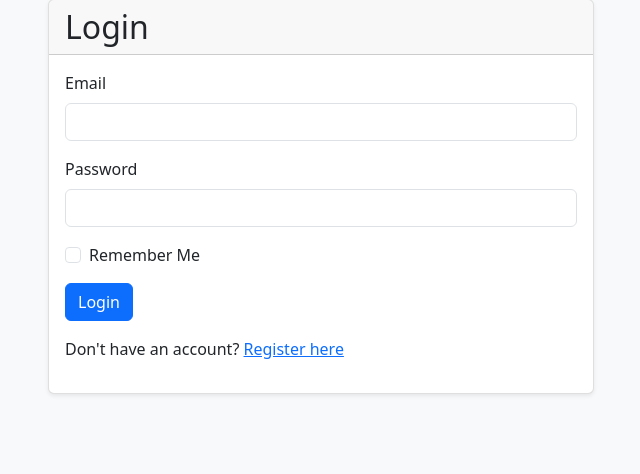
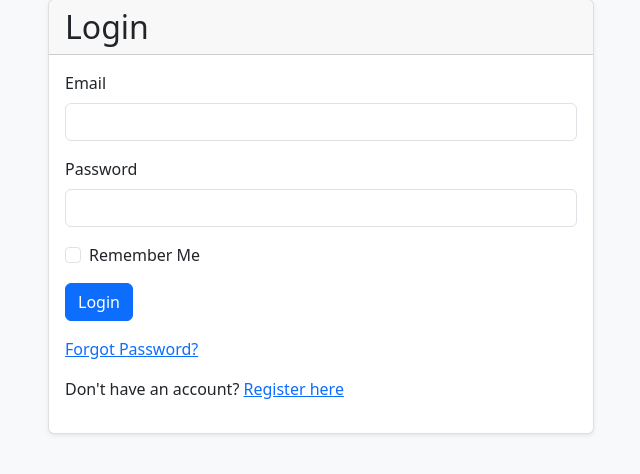
Before and after one commit to ThatDudeJude/Land_Guardian, a Flask app: a page that uses landguardian/app/templates/login.html in a window 1280 px wide. Shown: the part 81-555 px from the top of the page, without its empty margins (319-959 px from the left). Run offline with Flask 3, Linux system fonts and the light colour scheme.

Commit message:
Added password recovery system

```diff
--- a/landguardian/app/routes.py
+++ b/landguardian/app/routes.py
@@ -1,9 +1,11 @@
 from flask import Blueprint, render_template, request, redirect, url_for, jsonify, abort, flash, session
 from flask_login import login_user, logout_user, login_required, current_user
+from flask_mail import Message
 from datetime import datetime
 import re
+import logging
 
-from app import db
+from app import db, mail
 from app.models import LandParcel, User
 
 main_bp = Blueprint('main', __name__)
@@ -284,3 +286,103 @@ def settings():
         return redirect(url_for('main.settings'))
 
     return render_template('settings.html')
+
+@main_bp.route('/forgot-password', methods=['GET', 'POST'])
+def forgot_password():
+    """
+    Handle password reset requests with rate limiting.
+    """
+    # Rate limiting: 3 attempts per hour per IP
+    attempts_key = f"forgot_password_{request.remote_addr}"
+    attempts = session.get(attempts_key, [])
+    attempts = [t for t in attempts if datetime.utcnow().timestamp() - t < 3600]  # Remove old attempts
+
+    if len(attempts) >= 3:
+        flash('Too many reset attempts. Please try again later.', 'error')
+        return redirect(url_for('main.login'))
+
+    if request.method == 'POST':
+        email = request.form['email']
+        user = User.query.filter_by(email=email).first()
+
+        if user:
+            token = user.generate_reset_token()
+            reset_url = url_for('main.reset_password', token=token, _external=True)
+
+            msg = Message('Password Reset Request - LandGuardian',
+                         sender=app.config['MAIL_DEFAULT_SENDER'],
+                         recipients=[email])
+            msg.body = f'''Hello {user.name},
+
+You have requested to reset your password for your LandGuardian account.
+
+To reset your password, please click the following link:
+{reset_url}
+
+This link will expire in 1 hour for security reasons.
+
+If you did not request this password reset, please ignore this email. Your password will remain unchanged.
+
+For security reasons, please do not share this email with anyone.
+
+Best regards,
+The LandGuardian Team
+'''
+            try:
+                mail.send(msg)
+                flash('Password reset link has been sent to your email.', 'info')
+                logging.info(f'Password reset email sent to {email}')
+            except Exception as e:
+                flash('Error sending email. Please try again later.', 'error')
+                logging.error(f'Failed to send password reset email to {email}: {str(e)}')
+        else:
+            flash('If an account with that email exists, a password reset link has been sent.', 'info')
+
+        # Record attempt
+        attempts.append(datetime.utcnow().timestamp())
+        session[attempts_key] = attempts
+
+        return redirect(url_for('main.login'))
+
+    return render_template('forgot_password.html')
+
+@main_bp.route('/reset-password/<token>', methods=['GET', 'POST'])
+def reset_password(token):
+    """
+    Handle password reset with token validation.
+    """
+    user = User.verify_reset_token(token)
+    if not user:
+        flash('Invalid or expired reset token', 'error')
+        logging.warning(f'Invalid password reset attempt with token: {token[:10]}...')
+        return redirect(url_for('main.login'))
+
+    if request.method == 'POST':
+        password = request.form['password']
+        confirm_password = request.form['confirm_password']
+
+        # Password strength validation
+        if len(password) < 8:
+            flash('Password must be at least 8 characters long', 'error')
+            return redirect(url_for('main.reset_password', token=token))
+
+        if not re.match(r'^(?=.*[A-Za-z])(?=.*\d)', password):
+            flash('Password must contain at least one letter and one number', 'error')
+            return redirect(url_for('main.reset_password', token=token))
+
+        if password != confirm_password:
+            flash('Passwords do not match', 'error')
+            return redirect(url_for('main.reset_password', token=token))
+
+        user.set_password(password)
+        db.session.commit()
+
+        # Auto login
+        login_user(user)
+
+        flash('Password has been reset successfully. You are now logged in.', 'success')
+        logging.info(f'Password reset successful for user: {user.email}')
+
+        return redirect(url_for('main.dashboard'))
+
+    return render_template('reset_password.html')
--- a/landguardian/app/templates/login.html
+++ b/landguardian/app/templates/login.html
@@ -40,6 +40,9 @@ block content %}
           <button type="submit" class="btn btn-primary">Login</button>
         </form>
         <p class="mt-3">
+          <a href="{{ url_for('main.forgot_password') }}">Forgot Password?</a>
+        </p>
+        <p class="mt-2">
           Don't have an account?
           <a href="{{ url_for('main.register') }}">Register here</a>
         </p>
--- a/landguardian/requirements.txt
+++ b/landguardian/requirements.txt
@@ -1,5 +1,6 @@
 Flask==3.0.0
 Flask-SQLAlchemy==3.1.1
+Flask-Mail==0.9.1
 Werkzeug==3.0.1
 Flask-Login==0.6.3
 email-validator==2.0.0
```
Also changed, not shown: PROMPTS.md (+3 -0 lines), TASKS_AND_CHANGES.md (+10 -0 lines), landguardian/app/models.py (+29 -0 lines), landguardian/app/templates/forgot_password.html (+11 -7 lines), landguardian/app/templates/reset_password.html (+16 -1 lines).
